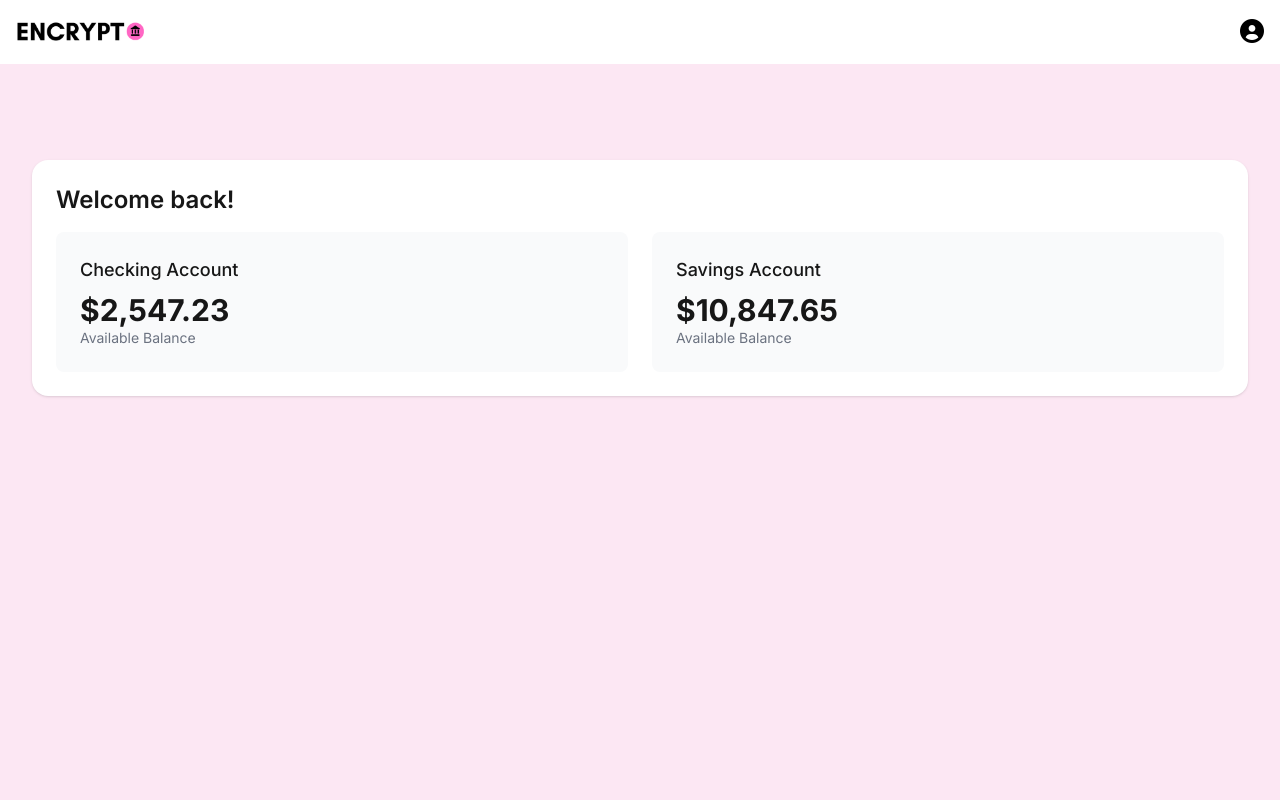
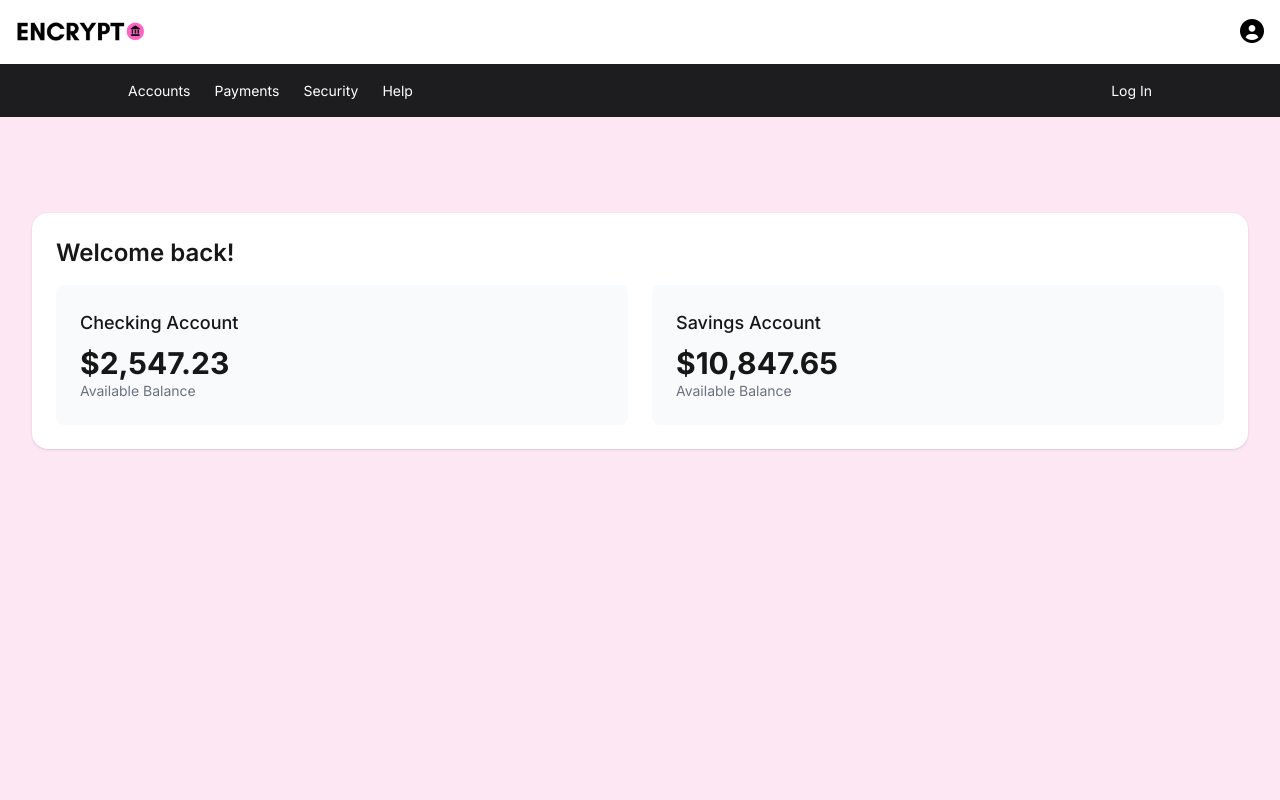
Before and after one commit to alexschexc/03Project, a Next.js app in the folder frontend/: page /account in a window 1280 px wide. Shown: the top 800 px of the page. Built offline with nearby package versions, Linux system fonts and the light colour scheme.

Commit message:
add account and navbar contents

```diff
--- a/frontend/app/account/page.js
+++ b/frontend/app/account/page.js
@@ -1,8 +1,11 @@
 import Header from "../components/Header";
+import Navbar from "../components/Navbar";
+
 
 export default function Account() {
   return (
     <>
+      <Navbar /> {/* Include the Navbar here */}
       <div className="min-h-screen bg-pink-100 pt-16">
 
         <div className="max-w-7xl mx-auto px-4 sm:px-6 lg:px-8 py-8">
--- a/frontend/app/page.js
+++ b/frontend/app/page.js
@@ -14,7 +14,7 @@ export default function Home() {
             every transaction. Zero data sharing. Your financial data stays
             private, secure, and completely under your control.
           </p>
-          <Link href="/login" className="inline-block px-8 py-3 bg-black text-white rounded-full
+          <Link href="/register" className="inline-block px-8 py-3 bg-black text-white rounded-full
             hover:bg-[#ff66c4] transition-colors duration-200">
             Start Here
           </Link>
--- /dev/null
+++ b/frontend/app/payments/page.js
@@ -0,0 +1,4 @@
+// transfer funds
+// pay a bill
+// make deposit
+// withdraw
--- /dev/null
+++ b/frontend/app/security/page.js
@@ -0,0 +1,2 @@
+// activity log
+// payment history
```
